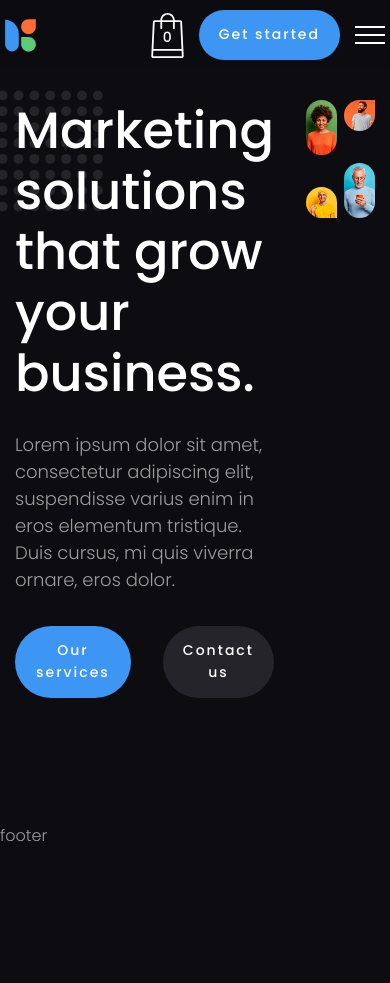
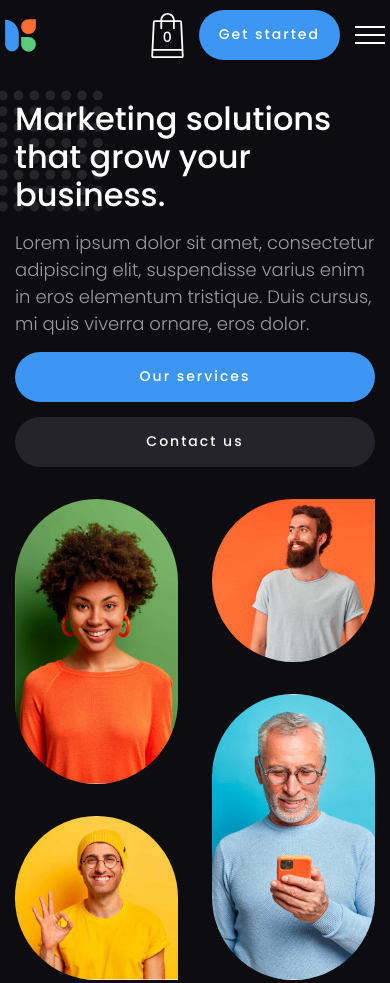
Before and after one commit to jnkdi/growfy, a plain HTML site: page growfy/index.html in a window 390 px wide. Shown: the top 983 px of the page. Before the commit the page ends 844 px from the top, so only its background shows below. Drawn offline with Linux system fonts and the light colour scheme.

Commit message:
adaptive fixes

```diff
--- a/growfy/css/style.css
+++ b/growfy/css/style.css
@@ -74,19 +74,34 @@ body {
 
 .header-main__actions {
   display: flex;
-  gap: 32px;
+  column-gap: 32px;
+  row-gap: 15px;
+}
 
+@media (max-width: 991.98px) {
+  .header-main__title {
+    font-size: 44px;
+  }
+  .header-main__title:not(:last-child) {
+    margin-bottom: 15px;
+  }
+  .header-main__text:not(:last-child) {
+    margin-bottom: 15px;
+  }
+}
+
+@media (max-width: 767.98px) {
+  .header-main__title {
+    font-size: 32px;
+  }
+
+  .header-main__actions {
+    flex-direction: column;
+  }
 }
 
 .text {
   line-height: 1.5;
-}
-
-
-@media (max-width: 991.98px) {
-	.button {
-		padding: 14px 20px;
-	}
 }
 
 .button:hover {
@@ -95,6 +110,12 @@ body {
 
 .button_dark:hover {
   background: rgba(193, 193, 193, 0.2);
+}
+
+@media (max-width: 991.98px) {
+	.button {
+		padding: 14px 20px;
+	}
 }
 
 /* ---------------- */
@@ -106,7 +127,8 @@ body {
   width: 100%;
   top: 0;
   left: 0;
-  background-color: #0d0d1180;
+  z-index: 50;
+  background-color: #0d0d11b2;
 }
 
 .header__container {
@@ -318,6 +340,7 @@ body {
 
 .main {
   padding-top: 160px;
+  padding-bottom: 100px;
 }
 
 .main__container {
@@ -386,11 +409,19 @@ body {
 @media (max-width: 991.98px) {
   .main {
     padding-top: 120px;
+    padding-bottom: 60px;
   }
 }
 
 @media (max-width: 767.98px) {
   .main {
     padding-top: 100px;
+    padding-bottom: 30px;
+  }
+  .main__container {
+    flex-direction: column;
+  }
+  .main__content {
+    align-items: stretch;
   }
 }
```
